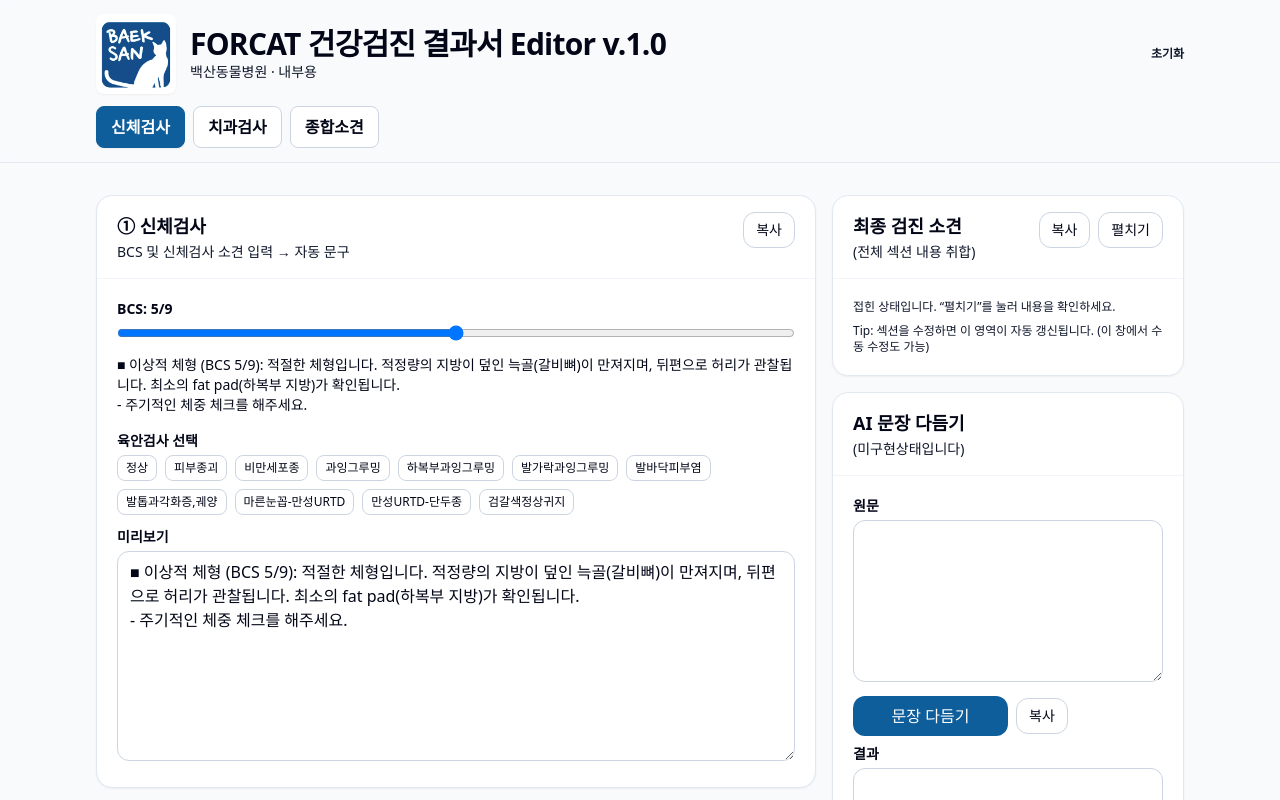
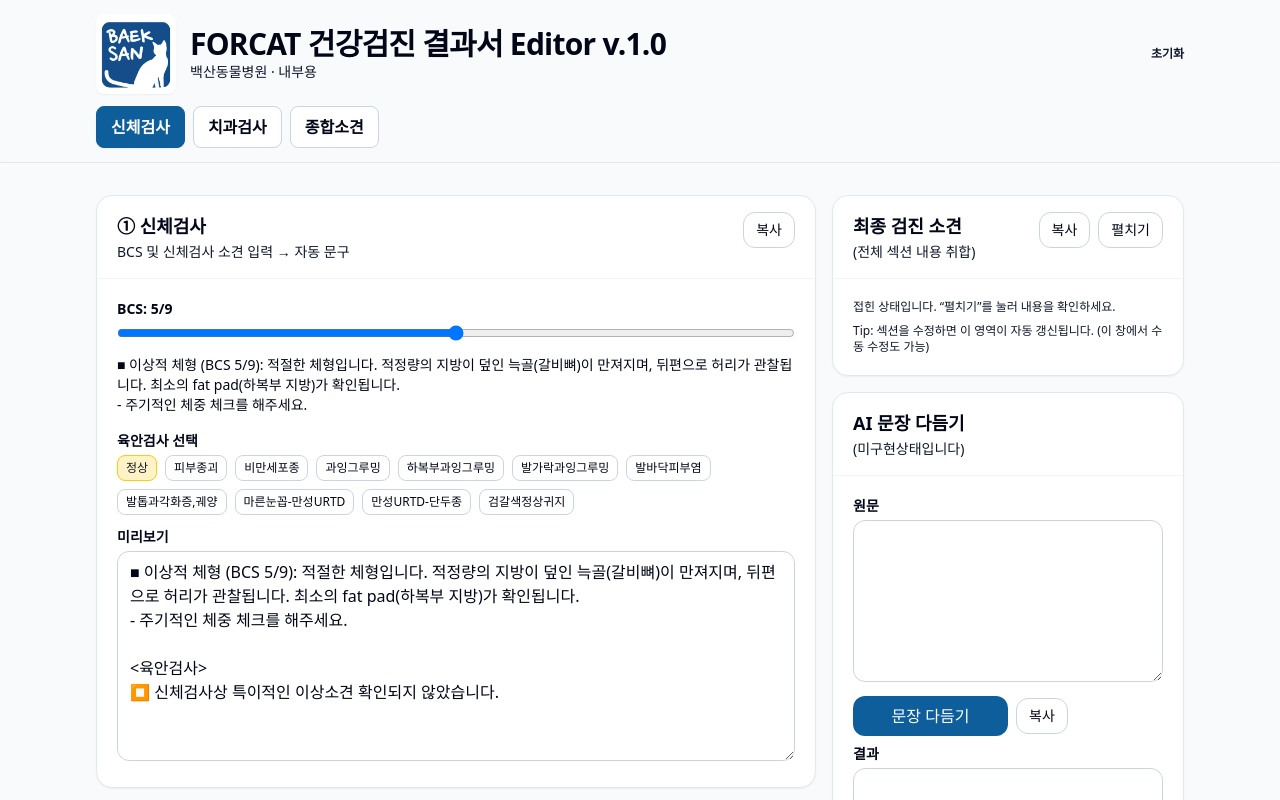
Before and after one commit to hodewdew-creator/BS_health_report_editor, a React (Vite) app: page / in a window 1280 px wide. Shown: the top 800 px of the page. Built offline with nearby package versions, Linux system fonts and the light colour scheme.

Commit message:
Update App.jsx

```diff
--- a/src/App.jsx
+++ b/src/App.jsx
@@ -304,6 +304,22 @@ function PhysicalExamCard(){
   const [phys, setPhys] = useState(loadLS(key.phys, defaultPhys));
   const [hover, setHover] = useState(""); // 호버 프리뷰
   const text = useMemo(()=> makePhysText(phys), [phys]);
+
+  // ⬇️ 추가: 아직 어떤 육안검사도 선택 안 되어 있으면 '정상'을 기본 체크(1회)
+  useEffect(() => {
+    const hasAny = phys?.looks && Object.values(phys.looks).some(Boolean);
+    const hasNormalTag = PHYS_LOOKS.some(p => p.title === "정상");
+    if (!hasAny && hasNormalTag) {
+      setPhys(prev => ({
+        ...prev,
+        looks: { ...(prev.looks || {}), "정상": true },
+      }));
+    }
+    // mount 시 한 번만 실행
+    // eslint-disable-next-line react-hooks/exhaustive-deps
+  }, []);
+
+  // 변경사항 저장 + 우측 패널 갱신 이벤트
   useEffect(()=> { saveLS(key.phys, phys); emitChange(); }, [phys]);
 
   return (
@@ -348,7 +364,10 @@ function PhysicalExamCard(){
         </div>
         {/* 호버 프리뷰 */}
         {hover && (
-          <div className="mt-3 rounded-xl border text-sm p-3 whitespace-pre-wrap" style={{ backgroundColor: "#EFF6FF", borderColor: "#BFDBFE", color: "#0B3C7A" }}>
+          <div
+            className="mt-3 rounded-xl border text-sm p-3 whitespace-pre-wrap"
+            style={{ backgroundColor: "#EFF6FF", borderColor: "#BFDBFE", color: "#0B3C7A" }}
+          >
             {hover}
           </div>
         )}
@@ -362,6 +381,7 @@ function PhysicalExamCard(){
     </Card>
   );
 }
+
 
 /*********************************
  * 2) 치과 소견
```
